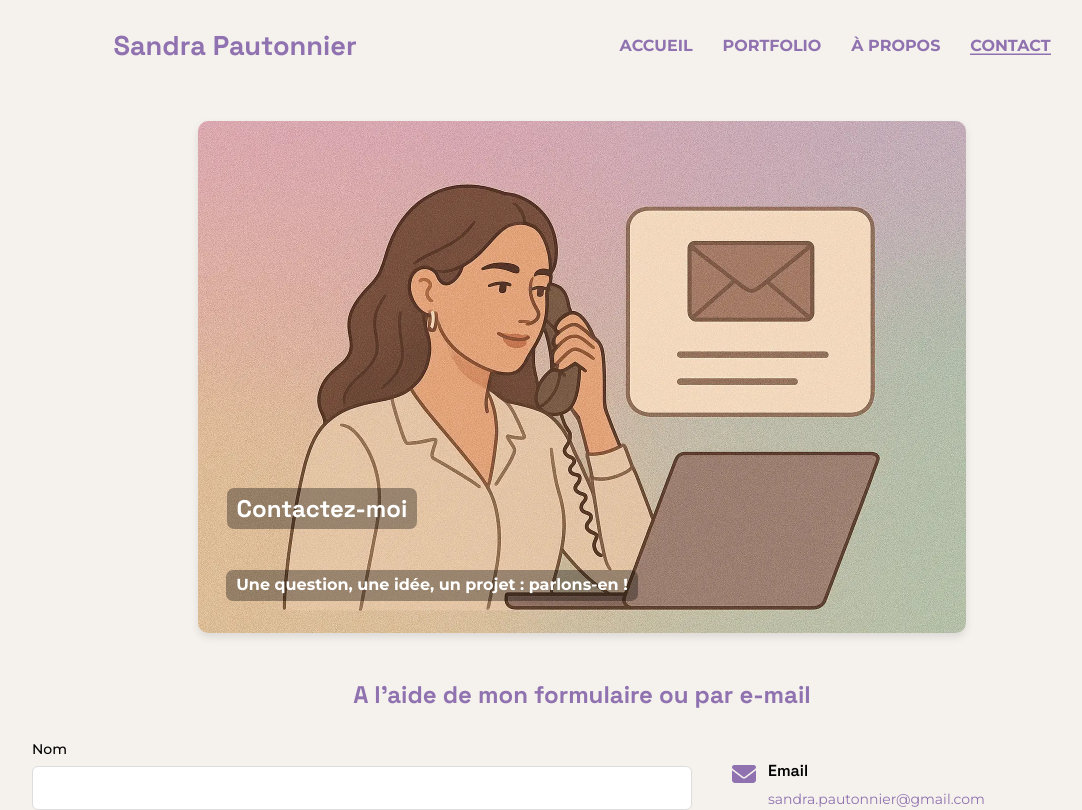
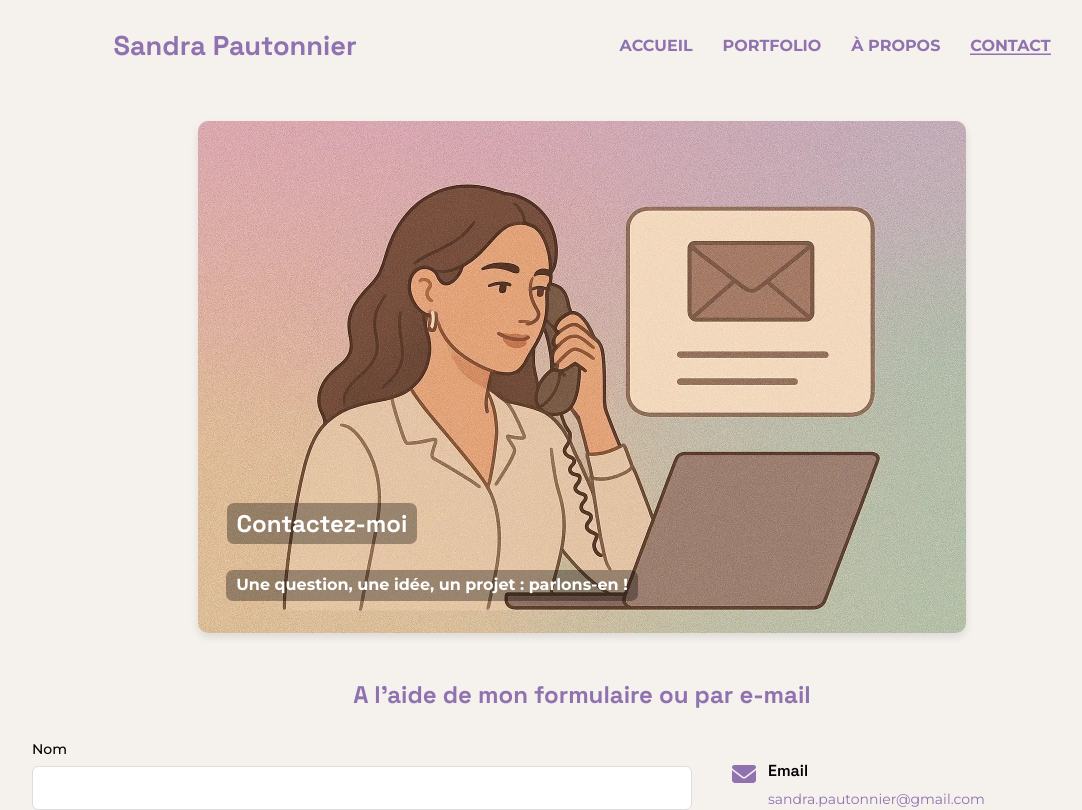
Before and after one commit to SandraPautonnier/sandrapautonnier, a React (Vite) app: page /contact in a window 1280 px wide. Shown: the top 810 px of the page, without its empty margins (58-1140 px from the left). Built offline with nearby package versions, Linux system fonts and the light colour scheme.

Commit message:
Adjust banner positioning in contact section for improved layout

```diff
--- a/src/index.css
+++ b/src/index.css
@@ -984,7 +984,7 @@ table th {
 @media (min-width: 992px) {
   .contact .banner h2 {
     left: -260px;
-    top: -175px;
+    top: -160px;
   }
   .contact .banner p {
     max-width: 700px;
--- a/src/sass/pages/_contact.scss
+++ b/src/sass/pages/_contact.scss
@@ -293,7 +293,7 @@
         .banner {
             h2 {
                 left: -260px;
-                top: -175px;
+                top: -160px;
 
             }
 
```
